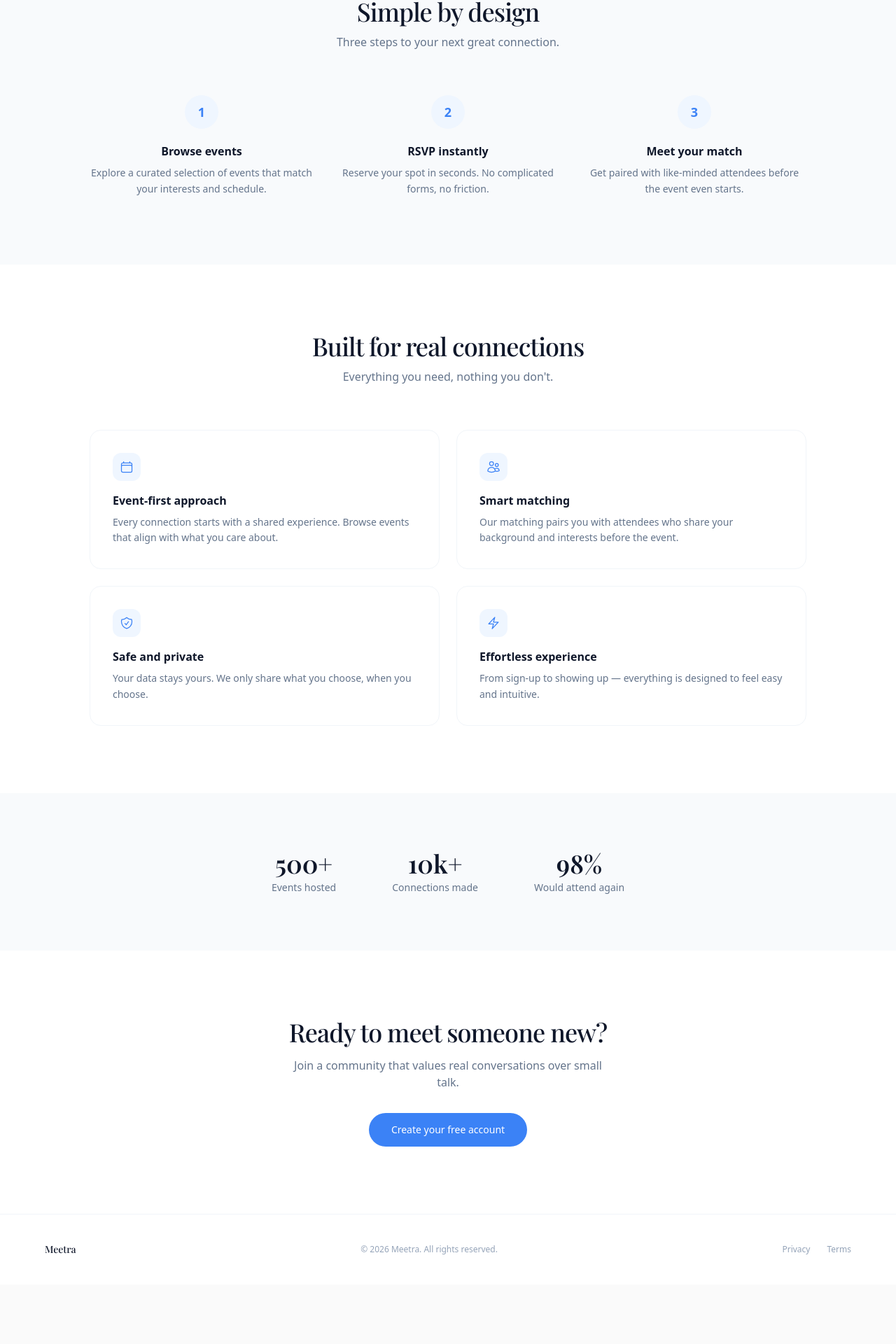
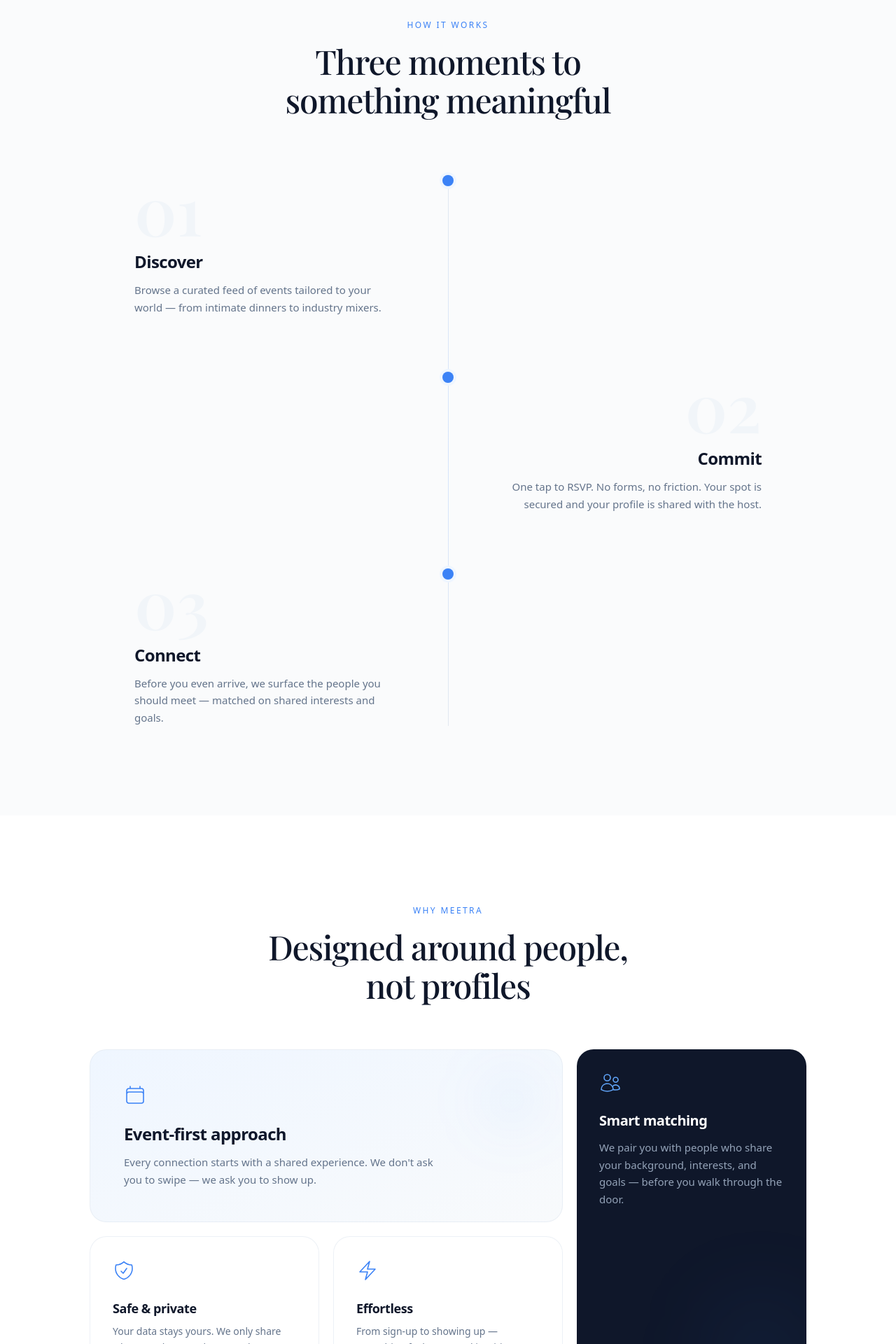
Before and after one commit to MahdiarKhodabakhshi/Meetra, a Next.js app in the folder apps/web/: page / in a window 1280 px wide. Shown: the part 820-2740 px from the top of the page at 70% size. Before the commit the page ends 2655 px from the top, so only its background shows below. Built offline with nearby package versions, Linux system fonts and the light colour scheme; no server answers.

Commit message:
redesign how-it-works and features sections

```diff
--- a/apps/web/app/page.tsx
+++ b/apps/web/app/page.tsx
@@ -152,134 +152,197 @@ export default function LandingPage() {
         </motion.div>
       </section>
 
-      {/* How it works */}
-      <section className="py-24 px-6 bg-[#F8FAFC]">
+      {/* How it works — connected timeline */}
+      <section className="py-32 px-6 bg-[#FAFBFC]">
+        <div className="mx-auto max-w-4xl">
+          <motion.div
+            initial="hidden"
+            whileInView="visible"
+            viewport={{ once: true, margin: '-100px' }}
+          >
+            <motion.p
+              custom={0}
+              variants={fade}
+              className="text-center text-xs font-medium tracking-[0.2em] uppercase text-[#3B82F6]"
+            >
+              How it works
+            </motion.p>
+            <motion.h2
+              custom={1}
+              variants={fade}
+              className="mt-4 font-[family-name:var(--font-playfair)] text-3xl sm:text-5xl font-medium text-center tracking-tight leading-[1.15]"
+            >
+              Three moments to
+              <br />
+              something meaningful
+            </motion.h2>
+          </motion.div>
+
+          <motion.div
+            initial="hidden"
+            whileInView="visible"
+            viewport={{ once: true, margin: '-60px' }}
+            variants={stagger}
+            className="mt-20 relative"
+          >
+            {/* Vertical connector line */}
+            <div className="hidden sm:block absolute left-1/2 top-0 bottom-0 w-px bg-gradient-to-b from-[#E2E8F0] via-[#3B82F6]/20 to-[#E2E8F0]" />
+
+            {[
+              {
+                num: '01',
+                title: 'Discover',
+                desc: 'Browse a curated feed of events tailored to your world — from intimate dinners to industry mixers.',
+                align: 'right' as const,
+              },
+              {
+                num: '02',
+                title: 'Commit',
+                desc: 'One tap to RSVP. No forms, no friction. Your spot is secured and your profile is shared with the host.',
+                align: 'left' as const,
+              },
+              {
+                num: '03',
+                title: 'Connect',
+                desc: 'Before you even arrive, we surface the people you should meet — matched on shared interests and goals.',
+                align: 'right' as const,
+              },
+            ].map((step) => (
+              <motion.div
+                key={step.num}
+                variants={cardFade}
+                className={`relative flex items-start gap-8 sm:gap-16 mb-20 last:mb-0 ${
+                  step.align === 'left' ? 'sm:flex-row-reverse sm:text-right' : ''
+                }`}
+              >
+                {/* Content side */}
+                <div className="flex-1">
+                  <span className="font-[family-name:var(--font-playfair)] text-6xl sm:text-8xl font-semibold text-[#F1F5F9] leading-none select-none">
+                    {step.num}
+                  </span>
+                  <h3 className="mt-3 text-xl sm:text-2xl font-semibold tracking-tight">{step.title}</h3>
+                  <p className="mt-3 text-[15px] text-[#64748B] leading-relaxed max-w-sm">
+                    {step.desc}
+                  </p>
+                </div>
+
+                {/* Center dot */}
+                <div className="hidden sm:flex flex-col items-center flex-shrink-0">
+                  <motion.div
+                    whileInView={{ scale: [0, 1.2, 1] }}
+                    viewport={{ once: true }}
+                    transition={{ duration: 0.6, ease: [0.16, 1, 0.3, 1] }}
+                    className="w-4 h-4 rounded-full bg-[#3B82F6] ring-4 ring-[#EFF6FF] shadow-sm shadow-blue-200"
+                  />
+                </div>
+
+                {/* Empty side for layout balance */}
+                <div className="hidden sm:block flex-1" />
+              </motion.div>
+            ))}
+          </motion.div>
+        </div>
+      </section>
+
+      {/* Features — bento grid */}
+      <section className="py-32 px-6">
         <div className="mx-auto max-w-5xl">
           <motion.div
             initial="hidden"
             whileInView="visible"
             viewport={{ once: true, margin: '-100px' }}
           >
-            <motion.h2
+            <motion.p
               custom={0}
               variants={fade}
-              className="font-[family-name:var(--font-playfair)] text-3xl sm:text-4xl font-medium text-center tracking-tight"
+              className="text-center text-xs font-medium tracking-[0.2em] uppercase text-[#3B82F6]"
             >
-              Simple by design
-            </motion.h2>
-            <motion.p
+              Why Meetra
+            </motion.p>
+            <motion.h2
               custom={1}
               variants={fade}
-              className="mt-3 text-center text-[#64748B] text-base max-w-lg mx-auto"
+              className="mt-4 font-[family-name:var(--font-playfair)] text-3xl sm:text-5xl font-medium text-center tracking-tight leading-[1.15]"
             >
-              Three steps to your next great connection.
-            </motion.p>
+              Designed around people,
+              <br />
+              not profiles
+            </motion.h2>
           </motion.div>
 
           <motion.div
             initial="hidden"
             whileInView="visible"
-            viewport={{ once: true, margin: '-80px' }}
+            viewport={{ once: true, margin: '-60px' }}
             variants={stagger}
-            className="mt-16 grid grid-cols-1 sm:grid-cols-3 gap-12 sm:gap-8"
+            className="mt-16 grid grid-cols-1 sm:grid-cols-6 gap-5"
           >
-            {[
-              { num: '1', title: 'Browse events', desc: 'Explore a curated selection of events that match your interests and schedule.' },
-              { num: '2', title: 'RSVP instantly', desc: 'Reserve your spot in seconds. No complicated forms, no friction.' },
-              { num: '3', title: 'Meet your match', desc: 'Get paired with like-minded attendees before the event even starts.' },
-            ].map((step) => (
-              <motion.div key={step.num} variants={cardFade} className="text-center">
+            {/* Large card — spans 4 cols */}
             <motion.div
-                  whileHover={{ scale: 1.08 }}
-                  transition={{ type: 'spring', stiffness: 400, damping: 17 }}
-                  className="mx-auto w-12 h-12 rounded-full bg-[#EFF6FF] flex items-center justify-center"
+              variants={cardFade}
+              whileHover={{ y: -6, transition: { duration: 0.25, ease: [0.16, 1, 0.3, 1] } }}
+              className="sm:col-span-4 group relative overflow-hidden rounded-3xl bg-gradient-to-br from-[#EFF6FF] to-[#F8FAFC] p-10 sm:p-12 border border-[#E2E8F0]/60 cursor-default"
             >
-                  <span className="text-[#3B82F6] text-lg font-semibold">{step.num}</span>
-                </motion.div>
-                <h3 className="mt-5 text-base font-semibold">{step.title}</h3>
-                <p className="mt-2 text-sm text-[#64748B] leading-relaxed">{step.desc}</p>
-              </motion.div>
-            ))}
-          </motion.div>
-        </div>
-      </section>
-
-      {/* Features */}
-      <section className="py-24 px-6">
-        <div className="mx-auto max-w-5xl">
-          <motion.div
-            initial="hidden"
-            whileInView="visible"
-            viewport={{ once: true, margin: '-100px' }}
-          >
-            <motion.h2
-              custom={0}
-              variants={fade}
-              className="font-[family-name:var(--font-playfair)] text-3xl sm:text-4xl font-medium text-center tracking-tight"
-            >
-              Built for real connections
-            </motion.h2>
-            <motion.p
-              custom={1}
-              variants={fade}
-              className="mt-3 text-center text-[#64748B] text-base max-w-lg mx-auto"
-            >
-              Everything you need, nothing you don&apos;t.
-            </motion.p>
+              <div className="absolute top-6 right-6 w-24 h-24 rounded-full bg-[#3B82F6]/5 blur-2xl group-hover:bg-[#3B82F6]/10 transition-colors duration-700" />
+              <svg className="w-8 h-8 text-[#3B82F6] mb-6" fill="none" viewBox="0 0 24 24" strokeWidth={1.2} stroke="currentColor">
+                <path strokeLinecap="round" strokeLinejoin="round" d="M6.75 3v2.25M17.25 3v2.25M3 18.75V7.5a2.25 2.25 0 0 1 2.25-2.25h13.5A2.25 2.25 0 0 1 21 7.5v11.25m-18 0A2.25 2.25 0 0 0 5.25 21h13.5A2.25 2.25 0 0 0 21 18.75m-18 0v-7.5A2.25 2.25 0 0 1 5.25 9h13.5A2.25 2.25 0 0 1 21 11.25v7.5" />
+              </svg>
+              <h3 className="text-xl sm:text-2xl font-semibold tracking-tight">Event-first approach</h3>
+              <p className="mt-3 text-[15px] text-[#64748B] leading-relaxed max-w-md">
+                Every connection starts with a shared experience. We don&apos;t ask you to swipe — we ask you to show up.
+              </p>
             </motion.div>
 
+            {/* Tall card — spans 2 cols */}
             <motion.div
-            initial="hidden"
-            whileInView="visible"
-            viewport={{ once: true, margin: '-80px' }}
-            variants={stagger}
-            className="mt-16 grid grid-cols-1 sm:grid-cols-2 gap-6"
+              variants={cardFade}
+              whileHover={{ y: -6, transition: { duration: 0.25, ease: [0.16, 1, 0.3, 1] } }}
+              className="sm:col-span-2 sm:row-span-2 group relative overflow-hidden rounded-3xl bg-[#0F172A] text-white p-10 sm:p-8 flex flex-col justify-between cursor-default"
             >
-            {[
-              {
-                title: 'Event-first approach',
-                desc: 'Every connection starts with a shared experience. Browse events that align with what you care about.',
-                icon: (
-                  <path strokeLinecap="round" strokeLinejoin="round" d="M6.75 3v2.25M17.25 3v2.25M3 18.75V7.5a2.25 2.25 0 0 1 2.25-2.25h13.5A2.25 2.25 0 0 1 21 7.5v11.25m-18 0A2.25 2.25 0 0 0 5.25 21h13.5A2.25 2.25 0 0 0 21 18.75m-18 0v-7.5A2.25 2.25 0 0 1 5.25 9h13.5A2.25 2.25 0 0 1 21 11.25v7.5" />
-                ),
-              },
-              {
-                title: 'Smart matching',
-                desc: 'Our matching pairs you with attendees who share your background and interests before the event.',
-                icon: (
+              <div className="absolute bottom-0 right-0 w-32 h-32 rounded-full bg-[#3B82F6]/10 blur-3xl" />
+              <div>
+                <svg className="w-8 h-8 text-[#60A5FA] mb-6" fill="none" viewBox="0 0 24 24" strokeWidth={1.2} stroke="currentColor">
                   <path strokeLinecap="round" strokeLinejoin="round" d="M15 19.128a9.38 9.38 0 0 0 2.625.372 9.337 9.337 0 0 0 4.121-.952 4.125 4.125 0 0 0-7.533-2.493M15 19.128v-.003c0-1.113-.285-2.16-.786-3.07M15 19.128v.106A12.318 12.318 0 0 1 8.624 21c-2.331 0-4.512-.645-6.374-1.766l-.001-.109a6.375 6.375 0 0 1 11.964-3.07M12 6.375a3.375 3.375 0 1 1-6.75 0 3.375 3.375 0 0 1 6.75 0Zm8.25 2.25a2.625 2.625 0 1 1-5.25 0 2.625 2.625 0 0 1 5.25 0Z" />
-                ),
-              },
-              {
-                title: 'Safe and private',
-                desc: 'Your data stays yours. We only share what you choose, when you choose.',
-                icon: (
+                </svg>
+                <h3 className="text-xl font-semibold tracking-tight">Smart matching</h3>
+                <p className="mt-3 text-[15px] text-[#94A3B8] leading-relaxed">
+                  We pair you with people who share your background, interests, and goals — before you walk through the door.
+                </p>
+              </div>
+              <p className="mt-8 text-xs text-[#475569] font-medium tracking-wide uppercase">
+                AI-powered · Context-aware
+              </p>
+            </motion.div>
+
+            {/* Bottom left — spans 2 cols */}
+            <motion.div
+              variants={cardFade}
+              whileHover={{ y: -6, transition: { duration: 0.25, ease: [0.16, 1, 0.3, 1] } }}
+              className="sm:col-span-2 group relative overflow-hidden rounded-3xl bg-white p-10 sm:p-8 border border-[#E2E8F0]/60 cursor-default"
+            >
+              <svg className="w-8 h-8 text-[#3B82F6] mb-6" fill="none" viewBox="0 0 24 24" strokeWidth={1.2} stroke="currentColor">
                 <path strokeLinecap="round" strokeLinejoin="round" d="M9 12.75 11.25 15 15 9.75m-3-7.036A11.959 11.959 0 0 1 3.598 6 11.99 11.99 0 0 0 3 9.749c0 5.592 3.824 10.29 9 11.623 5.176-1.332 9-6.03 9-11.622 0-1.31-.21-2.571-.598-3.751h-.152c-3.196 0-6.1-1.248-8.25-3.285Z" />
-                ),
-              },
-              {
-                title: 'Effortless experience',
-                desc: 'From sign-up to showing up — everything is designed to feel easy and intuitive.',
-                icon: (
+              </svg>
+              <h3 className="text-lg font-semibold tracking-tight">Safe &amp; private</h3>
+              <p className="mt-2 text-sm text-[#64748B] leading-relaxed">
+                Your data stays yours. We only share what you choose, when you choose.
+              </p>
+            </motion.div>
+
+            {/* Bottom right — spans 2 cols */}
+            <motion.div
+              variants={cardFade}
+              whileHover={{ y: -6, transition: { duration: 0.25, ease: [0.16, 1, 0.3, 1] } }}
+              className="sm:col-span-2 group relative overflow-hidden rounded-3xl bg-white p-10 sm:p-8 border border-[#E2E8F0]/60 cursor-default"
+            >
+              <svg className="w-8 h-8 text-[#3B82F6] mb-6" fill="none" viewBox="0 0 24 24" strokeWidth={1.2} stroke="currentColor">
                 <path strokeLinecap="round" strokeLinejoin="round" d="M3.75 13.5l10.5-11.25L12 10.5h8.25L9.75 21.75 12 13.5H3.75Z" />
-                ),
-              },
-            ].map((feature) => (
-              <motion.div
-                key={feature.title}
-                variants={cardFade}
-                whileHover={{ y: -4, transition: { duration: 0.2 } }}
-                className="rounded-2xl border border-[#F1F5F9] bg-white p-8 hover:shadow-md hover:shadow-slate-100 transition-shadow cursor-default"
-              >
-                <div className="w-10 h-10 rounded-xl bg-[#EFF6FF] flex items-center justify-center">
-                  <svg className="w-5 h-5 text-[#3B82F6]" fill="none" viewBox="0 0 24 24" strokeWidth={1.5} stroke="currentColor">
-                    {feature.icon}
               </svg>
-                </div>
-                <h3 className="mt-4 text-base font-semibold">{feature.title}</h3>
-                <p className="mt-2 text-sm text-[#64748B] leading-relaxed">{feature.desc}</p>
+              <h3 className="text-lg font-semibold tracking-tight">Effortless</h3>
+              <p className="mt-2 text-sm text-[#64748B] leading-relaxed">
+                From sign-up to showing up — everything feels easy and intuitive. Zero learning curve.
+              </p>
             </motion.div>
-            ))}
           </motion.div>
         </div>
       </section>
```
Lines whose indentation alone changed are shown as unchanged.
